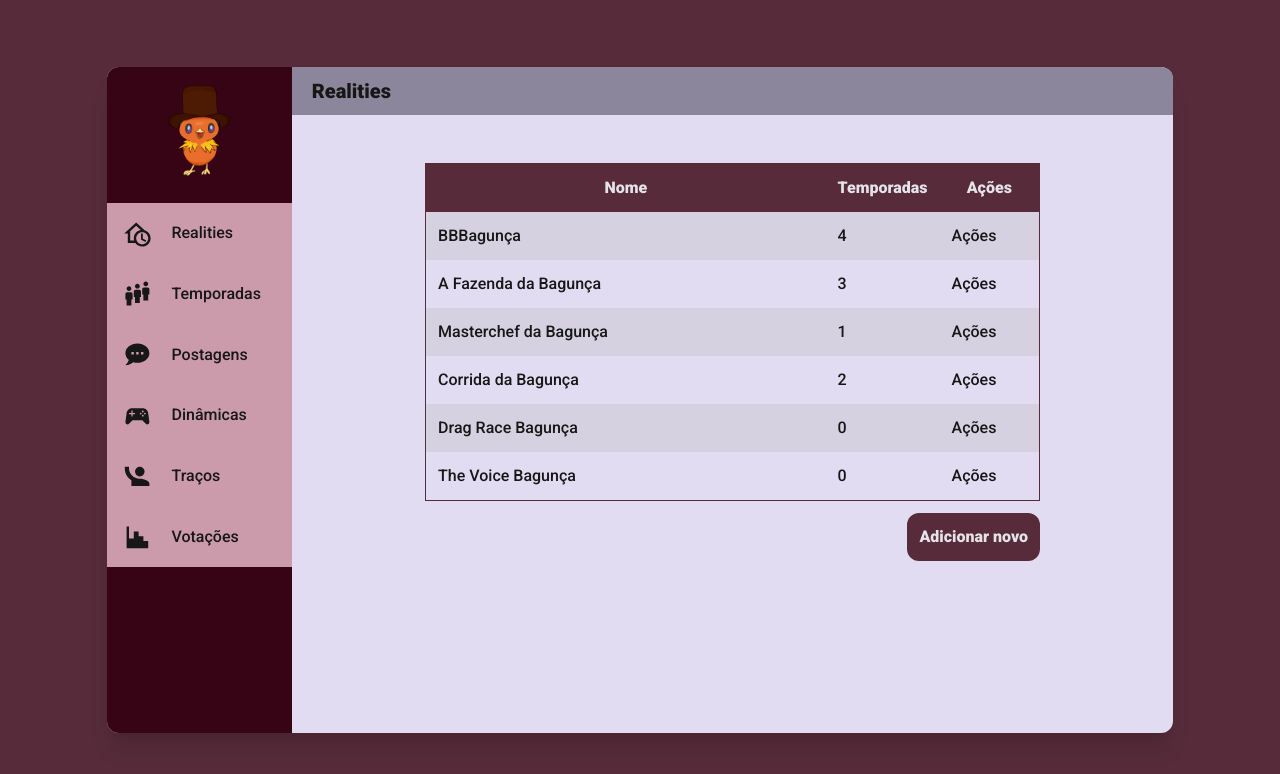
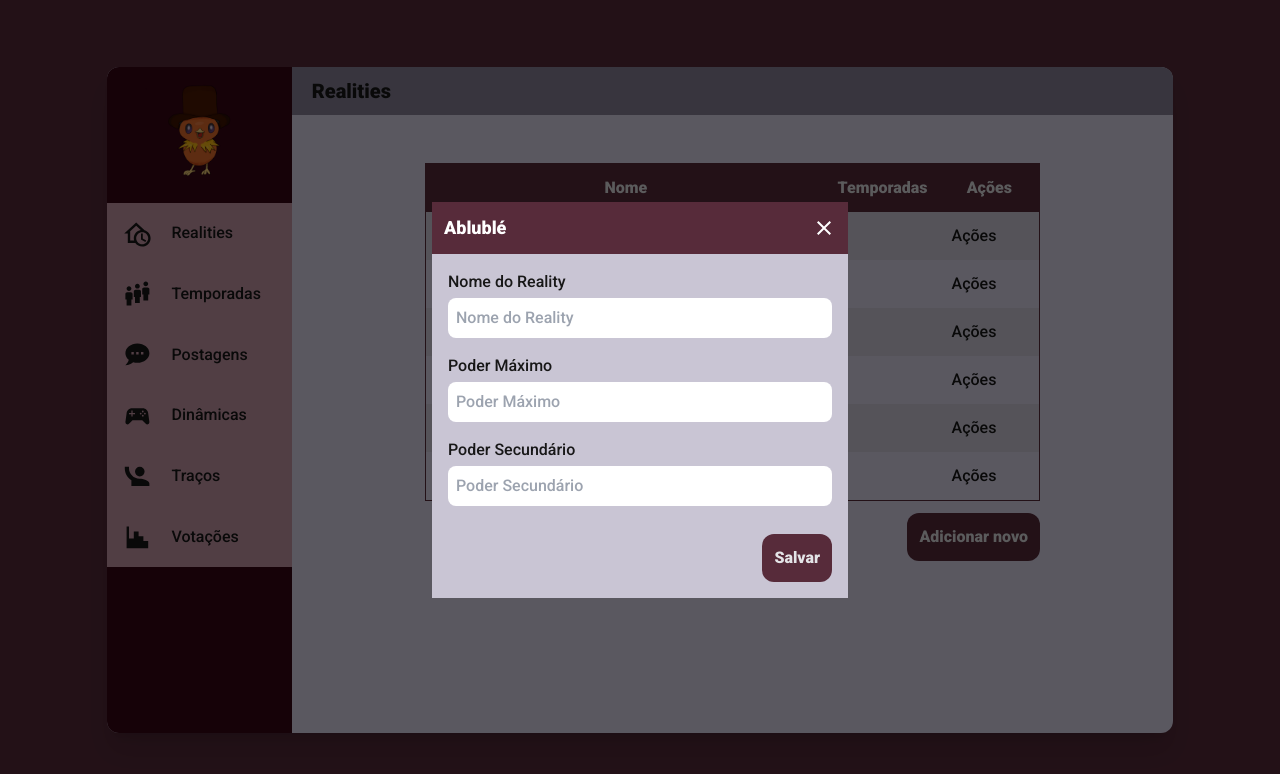
Before and after one commit to flaviog-rocha/bbbagunca, a Next.js app: page /admin/realities in a window 1280 px wide. Both pictures are taken after a click on the button "Adicionar novo". Shown: the top 774 px of the page. Built offline with nearby package versions, Linux system fonts and the light colour scheme.

Commit message:
creating modal for crud realities

```diff
--- a/src/app/admin/realities/page.tsx
+++ b/src/app/admin/realities/page.tsx
@@ -1,5 +1,10 @@
+"use client"
+
 import Table from "@/app/components/Table"
 import { Roboto } from "next/font/google"
+import { useState } from "react"
+import Modal from "@/app/components/Modal"
+import CrudReality from "@/app/components/CrudReality"
 
 const robotoBlack = Roboto({
   weight: "900",
@@ -7,6 +12,7 @@ const robotoBlack = Roboto({
 })
 
 export default function Realities(){
+    const [openedModal, setOpenedModal] = useState(false);
     interface realitiesTableData {
         key: string,
         name: string,
@@ -65,6 +71,16 @@ export default function Realities(){
     ]
     return(
         <div className="w-full">
+            {
+                openedModal ? (
+                    <Modal
+                        title="Ablublé"
+                        setModal={setOpenedModal}
+                    >
+                        <CrudReality/>
+                    </Modal>
+                ) : <></>
+            }
             <div className={`w-full bg-purpleThemeTertiary h-12 flex items-center pl-5 text-xl rounded-tr-xl ${robotoBlack.className}`}>Realities</div>
             <div className="flex justify-center mt-12">
                 <div>
@@ -72,15 +88,16 @@ export default function Realities(){
                     <div className="text-right">
                         <button
                             className={`bg-mainThemePrimary p-3 text-zinc-200 mt-3 ${robotoBlack.className} hover:bg-mainThemeSecondary transition duration-200 rounded-xl`}
+                            onClick={() => {
+                                    setOpenedModal(true)
+                                }
+                            }
                         >
                                 Adicionar novo
                         </button>
                     </div>
-
                 </div>
-
             </div>
-
         </div>
     )
 }
--- /dev/null
+++ b/src/app/components/CrudReality.tsx
@@ -0,0 +1,28 @@
+import Input from "./Input";
+import { Roboto } from "next/font/google";
+
+const robotoBlack = Roboto({
+  weight: "900",
+  subsets: ["latin"],
+})
+
+export default function CrudReality(){
+    return (
+        <div className="justify-center flex">
+            <div className="">
+                <Input inputName="Nome do Reality" id="name" className="m-4"/>
+                <Input inputName="Poder Máximo" id="max-power" className="m-4"/>
+                <Input inputName="Poder Secundário" id="sec-power" className="m-4"/>
+                <div className="w-full flex justify-end">
+                    <button
+                        className={`bg-mainThemePrimary p-3 text-zinc-200 mt-3 ${robotoBlack.className} hover:bg-mainThemeSecondary
+                                    transition duration-200 rounded-xl m-4`
+                                }
+                        >
+                            Salvar
+                        </button>
+                </div>
+            </div>
+        </div>
+    )
+}
--- /dev/null
+++ b/src/app/components/Input.tsx
@@ -0,0 +1,18 @@
+interface InputProps {
+    id: string,
+    inputName: string,
+    className?: string,
+}
+
+export default function Input({inputName, id, className}: InputProps){
+    return (
+        <div className={className}>
+            <label htmlFor={id} className="block pb-1">{inputName}</label>
+            <input
+                id={id}
+                className="p-2 w-96 rounded-lg"
+                placeholder={inputName}
+            />
+        </div>
+    )
+}
--- /dev/null
+++ b/src/app/components/Modal.tsx
@@ -0,0 +1,47 @@
+import Icon from "@mdi/react"
+import { mdiClose } from "@mdi/js"
+
+interface ModalProps {
+    title: string,
+    width?: string,
+    height?: string,
+    setModal: (opened: boolean) => void,
+}
+
+export default function Modal({children, title, width, height, setModal}: React.PropsWithChildren<ModalProps>){
+    return(
+        <div>
+                <>
+                    <div className="w-screen h-screen bg-black absolute top-0 right-0 opacity-60" ></div>
+                    <div className="w-screen h-screen flex absolute top-0 right-0 justify-center items-center"
+                        id="modal-background"
+                        onClick={(e) => {
+                            if(e.target.id === "modal-background"){
+                                setModal(false)
+                            }
+                        }}
+
+                    >
+                        <div>
+                            <div className={`${width ? 'w-'+ width : ''} ${height ? 'h-'+ height : ''}`}>
+                                <div className="text-white w-full bg-mainThemePrimary p-3 text-lg font-bold flex justify-between">
+                                    <div>
+                                        {title}
+                                    </div>
+                                    <div className="flex">
+                                        <button className="hover:text-black transition duration-200" onClick={() => setModal(false)}>
+                                            <Icon path={mdiClose} size={1}/>
+                                        </button>
+
+                                    </div>
+                                </div>
+                                <div className="bg-purpleThemePrimary w-full">
+                                    {children}
+                                </div>
+                            </div>
+                        </div>
+                    </div>
+                </>
+        </div>
+    )
+}
```
